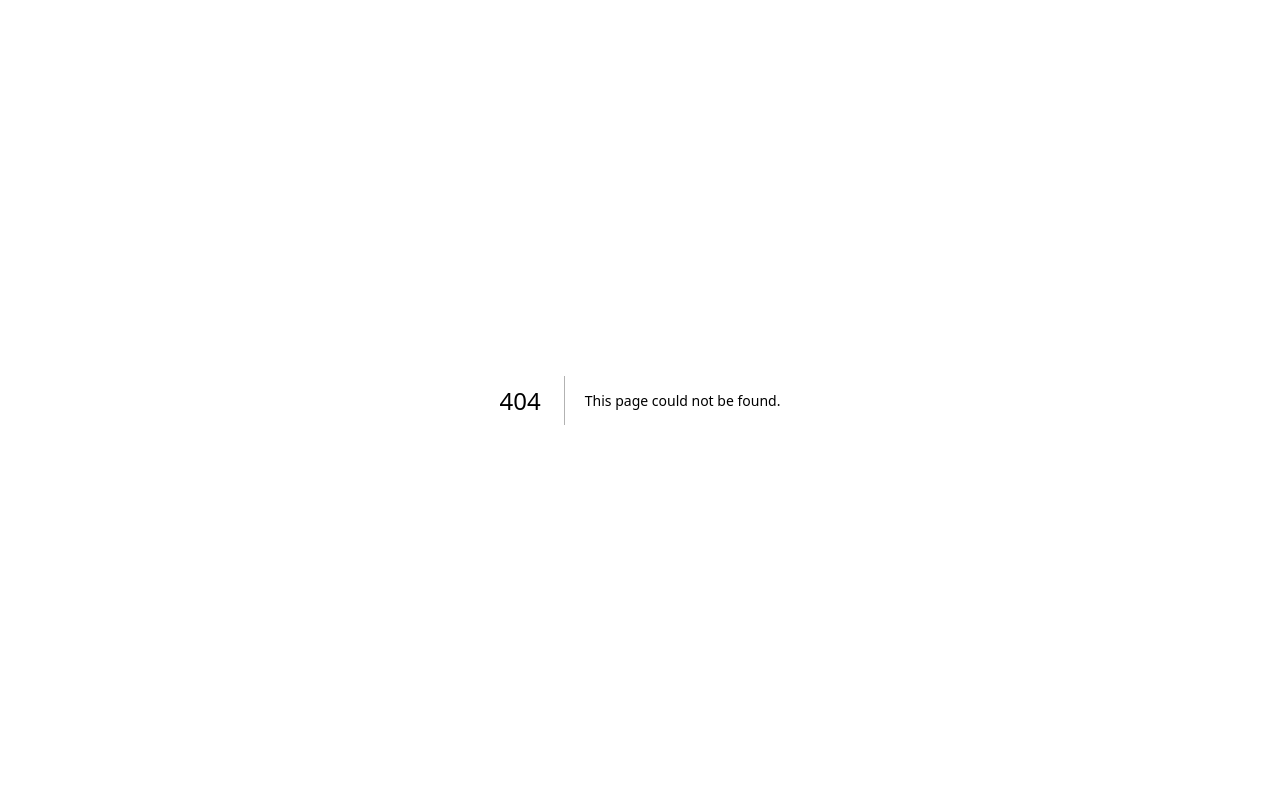
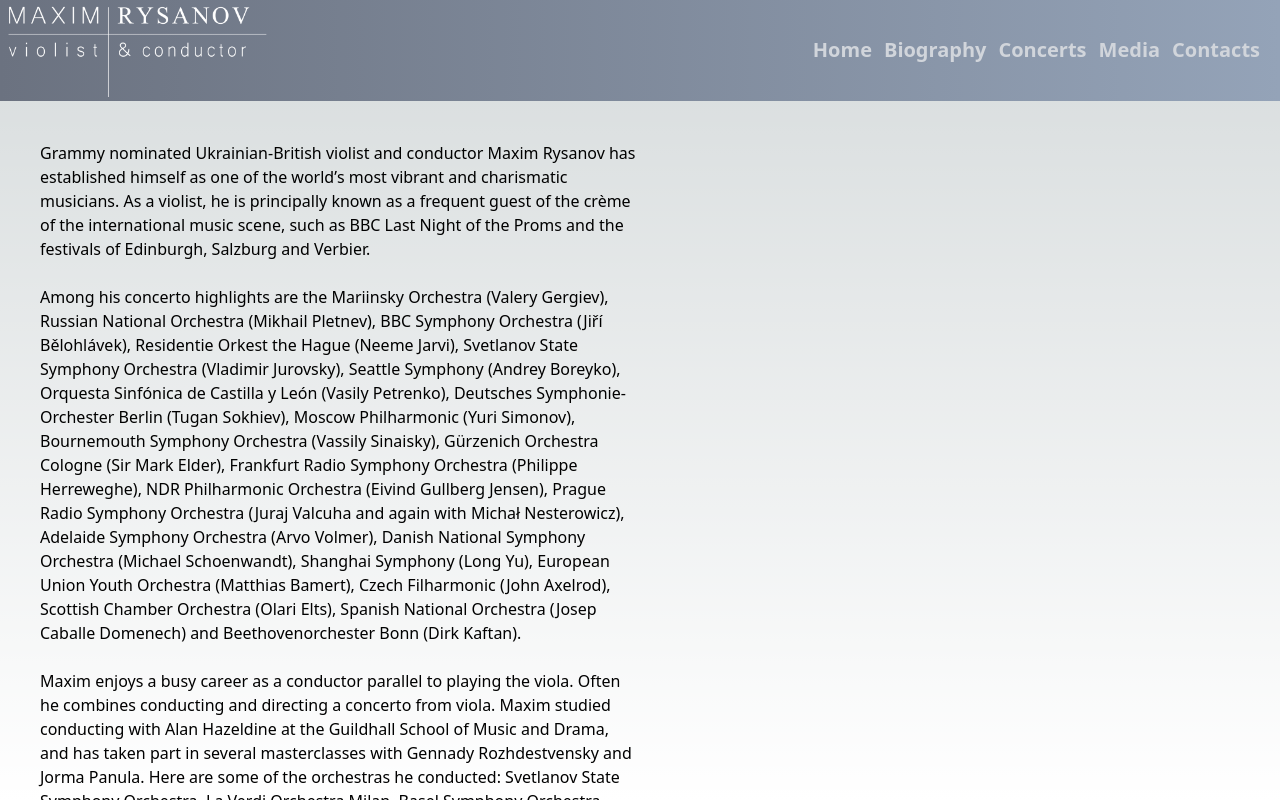
Before and after one commit to vladyslavt97/Maxim-Rysanov, a Next.js app: page /bio in a window 1280 px wide. Before the commit this address had no page. Built offline with nearby package versions, Linux system fonts and the light colour scheme.

Commit message:
Routing and image reveal

```diff
--- a/components/Concerts.tsx
+++ /dev/null
@@ -1,9 +0,0 @@
-import React from 'react'
-
-type Props = {}
-
-export default function Concerts({}: Props) {
-  return (
-    <div>Concerts</div>
-  )
-}
--- a/components/Header.tsx
+++ b/components/Header.tsx
@@ -37,7 +37,10 @@ export default function Header({}: Props) {
                 }}
                 className={menu ? "absolute right-[10%] top-[100px] flex flex-col z-20 justify-end items-end md:hidden font-semibold text-xl text-gray-300"
                 : 'space-x-3 hidden md:flex font-semibold text-xl text-gray-300'}>
-            <Link href="#bio">
+            <Link href="/">
+                <button className={menu ? 'py-5': ''}>Home</button>
+            </Link>
+            <Link href="bio">
                 <button className={menu ? 'py-5': ''}>Biography</button>
             </Link>
             <Link href="concerts">
--- a/components/HomePage.tsx
+++ b/components/HomePage.tsx
@@ -17,11 +17,11 @@ export default function HomePage({}: Props) {
         </div>
         <motion.div
         initial={{
-            x: 220,
+            // x: 220,
             opacity: 0.2
         }}
         whileInView={{
-            x: 0,
+            // x: 0,
             opacity: 1
         }}
         transition={{
--- /dev/null
+++ b/pages/bio.tsx
@@ -0,0 +1,52 @@
+import Header from '@/components/Header'
+import React from 'react'
+
+type Props = {}
+
+export default function bio({}: Props) {
+  return (
+    <div className='h-screen'>
+        <Header />
+        <div className='flex justify-center items-center mx-10 lg:mr-[50%] my-10'>
+            <p>Grammy nominated Ukrainian-British violist and conductor Maxim Rysanov has established himself as one of the worldʼs most vibrant and charismatic musicians. As a violist, he is principally known as a frequent guest of the crème of the international music scene, such as BBC Last Night of the Proms and the festivals of Edinburgh, Salzburg and Verbier.
+            <br/>
+            <br/>
+
+            Among his concerto highlights are the Mariinsky Orchestra (Valery Gergiev), Russian National Orchestra (Mikhail Pletnev), BBC Symphony Orchestra (Jiří Bělohlávek), Residentie Orkest the Hague (Neeme Jarvi), Svetlanov State Symphony Orchestra (Vladimir Jurovsky), Seattle Symphony (Andrey Boreyko), Orquesta Sinfónica de Castilla y León (Vasily Petrenko), Deutsches Symphonie-Orchester Berlin (Tugan Sokhiev), Moscow Philharmonic (Yuri Simonov), Bournemouth Symphony Orchestra (Vassily Sinaisky), Gürzenich Orchestra Cologne (Sir Mark Elder), Frankfurt Radio Symphony Orchestra (Philippe Herreweghe), NDR Philharmonic Orchestra (Eivind Gullberg Jensen), Prague Radio Symphony Orchestra (Juraj Valcuha and again with Michał Nesterowicz), Adelaide Symphony Orchestra (Arvo Volmer), Danish National Symphony Orchestra (Michael Schoenwandt),  Shanghai Symphony (Long Yu), European Union Youth Orchestra (Matthias Bamert), Czech Filharmonic (John Axelrod), Scottish Chamber Orchestra (Olari Elts), Spanish National Orchestra (Josep Caballe Domenech) and Beethovenorchester Bonn  (Dirk  Kaftan).
+            <br/>
+            <br/>
+
+            Maxim enjoys a busy career as a conductor parallel to playing the viola. Often he combines conducting and directing a concerto from viola. Maxim studied conducting with Alan Hazeldine at the Guildhall School of Music and Drama, and has taken part in several masterclasses with Gennady Rozhdestvensky and Jorma Panula. Here are some of the orchestras he conducted: Svetlanov State Symphony Orchestra, La Verdi Orchestra Milan, Basel Symphony Orchestra, Russian National Orchestra, Tatarstan State Symphony Orchestra, Spanish Radio Orchestra (RTVE), Orquesta Sinfónica de Castilla y León, Dala Sinfonietta, Danubia Symphony Budapest, London Mozart Players, Southbank Sinfonia, Riga Sinfonietta, Lithuanian Chamber Orchestra, I Musici  de Montreal, Detmold Chamber Orchestra, Musica Viva (Moscow), Voronezh Youth Orchestra, Kiev Soloists, Częstochowa Philharmonic Orchestra, Chamber Orchestra Chaarts, Budapest Festival Academy Orchestra, Classic FM Orchestra (Bulgaria), Georgian National Symphony Orchestra, Plovdiv Philharmonic, Sofia Opera Orchestra and Chorus, Sofia Philharmonic, Pfortseim Theatre Orchestra, Badische Philharmonie, Vivaldi Orchestra Morbegno.
+            <br/>
+            <br/>
+
+            Maxim is a keen chamber musician. His chamber partners include Maxim Vengerov, Janine Jansen, Mischa Maisky, Gidon Kremer, Nicola Benedetti, Vadim Repin, Augustin Dumay, Viktoria Mullova, Alexander Sitkovetsky, Sol Gabetta, Leif Ove Andsnes, Denis Matsuev, Alessio Bax, Michael Collins, Martin Frost, Alice Coote, Freddy Kempf, Yeoelom Son among others.
+            <br/>
+            <br/>
+
+            His enthusiasm for new music generates many exciting collaborations which extend the viola repertoire. This includes world premieres by Dobrinka Tabakova, Pēteris Vasks, Richard Dubugnon, Mate Balogh and Elena Langer. Other composers with whom Maxim has developed a close working relationship include Benjamin Yusupov, Leonid Desyatnikov, Giya Kancheli and most recently Gabriel Prokofiev. Gabriel is planning to write a symphony-concerto for Maxim, where the performer will have to combine skills of both soloist and conductor.
+            <br/>
+            <br/>
+
+            Maxim&apos;s recordings have gained numerous award nominations including Gramophone Editor&apos;s Choice, ECHO, ICMA. Maxim featured as both soloist and conductor on the debut disc of composer Dobrinka Tabakova (ECM) in 2013 - a disc that reached number 2 in the UK classical charts and was shortlisted for a Grammy Award. His last album “in Schubert’s company” was selected as Gramophone Critic’s Choice of the Year.   New CD is planned for a spring 2020 release on BIS. Sinfonietta Riga under Maxim’s direction are performing music by Peteris Vasks. It will include the premier recording of the Viola Concerto written and dedicated to Maxim, coupled with the Symphony no 1.
+            <br/>
+            <br/>
+
+            Maxim is a recipient of various awards, including the Gramophone Young Artist of the Year Award and the BBC Radio 3 New Generation Award. He is also a prize-winner at the Geneva, Lionel Tertis and Valentino Bucchi competitions.
+            <br/>
+            <br/>
+
+            Maxim studied viola with Maria Sitkovskaya in Moscow and John Glickman at the Guildhall School of Music and Drama London.
+            <br/>
+            <br/>
+
+            He is delighted to play a 1780 Giuseppe Guadagnini Viola known as &apos;II Soldato&apos;, on private loan that was kindly arranged by Premiere Performances of Hong Kong.
+            <br/>
+            <br/>
+            <br/>
+            <br/>
+            </p>
+        </div>
+    </div>
+  )
+}
--- /dev/null
+++ b/pages/concerts.tsx
@@ -0,0 +1,13 @@
+import Header from '@/components/Header'
+import React from 'react'
+
+type Props = {}
+
+export default function Concerts({}: Props) {
+  return (
+    <div>
+      <Header />
+      <div className='h-screen'>Concerts</div>
+    </div>
+  )
+}
--- a/pages/index.tsx
+++ b/pages/index.tsx
@@ -1,8 +1,5 @@
 import Head from 'next/head'
-import Image from 'next/image'
 import { Inter } from '@next/font/google'
-import styles from '@/styles/Home.module.css'
-import Link from 'next/link'
 import Header from '@/components/Header'
 import HomePage from '@/components/HomePage'
 
```
